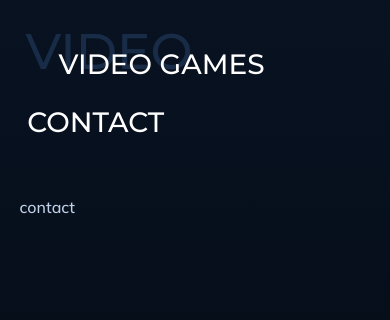
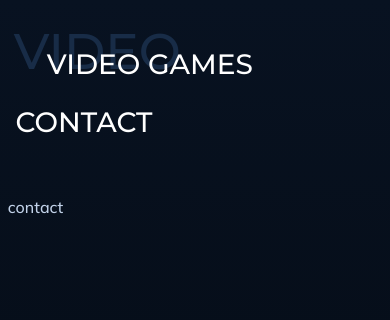
Before and after one commit to DJ620/ConnectNowTest, a React (Create React App) app: page /contact in a window 390 px wide. Shown: the top 320 px of the page. Built offline with nearby package versions, Linux system fonts and the light colour scheme; the HTML template or start-up script is replaced by a standard one.

Commit message:
Started writing media queries and added max-width to overall page

```diff
--- a/src/App.css
+++ b/src/App.css
@@ -15,3 +15,15 @@ body {
 .white {
     color: #ffffff;
 }
+
+.page {
+    width: 90vw;
+    max-width: 1535px;
+    margin: 0 auto;
+}
+
+@media only screen and (max-width: 991px) {
+    .page {
+        width: 96vw;
+    }
+}
--- a/src/App.tsx
+++ b/src/App.tsx
@@ -13,7 +13,7 @@ function App() {
     }
   }
   return (
-    <div style={styles.page}>
+    <div className="page">
       <Router>
         <Header />
         <Switch>
```
